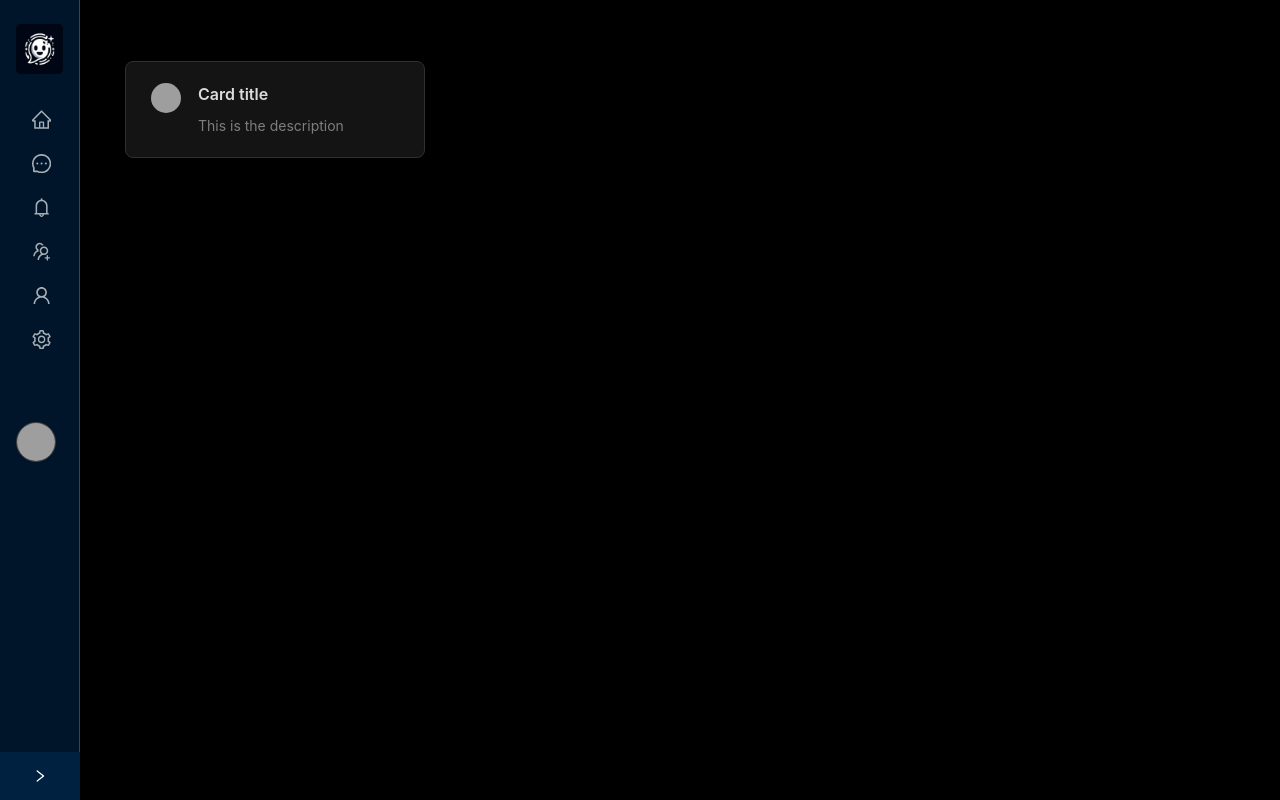
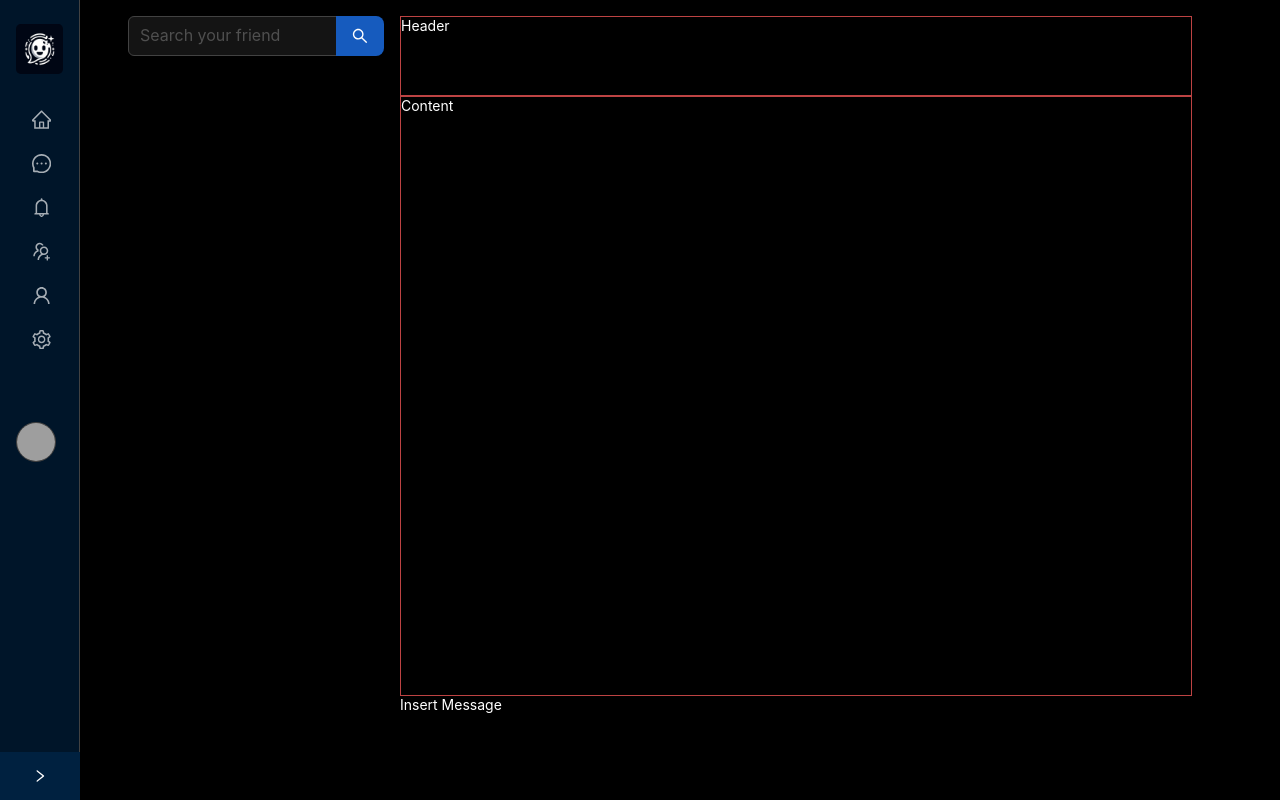
Before and after one commit to harshit-mishr/chit-chat-client, a Next.js app: page /chat in a window 1280 px wide. Built offline with nearby package versions, Linux system fonts and the light colour scheme; grey boxes are pictures that could not be loaded.

Commit message:
Started creating Chat component & add feature of find my friend

```diff
--- a/src/app/chat/page.js
+++ b/src/app/chat/page.js
@@ -1,23 +1,105 @@
 'use client';
 
-import React, { useState } from 'react';
+import React, { useRef, useState } from 'react';
 import MainLayout from '@/components/CommonLayout/layout';
-import { Layout } from 'antd';
+import { Input, Layout } from 'antd';
 import styles from './style.module.css';
 import UserListCard from '@/components/UserListCard/UserListCard';
+import apiService from '@/service/apiService';
+import { values } from 'lodash';
+import ChatLayout from '@/components/ChatLayout/ChatLayout';
 
 const { Content } = Layout;
 
 function Chat() {
     const [collapsed, setCollapsed] = useState(true);
+    const [currentPage, setCurrentPage] = useState(1);
+    const searchValueRef = useRef('');
+    const currentPageRef = useRef(currentPage);
+    const [friendList, setFriendList] = useState([]);
+    const [totalCount, setTotalCount] = useState(0);
+    const [searchValue, setSearchValue] = useState('');
+
+    const handleSearch = async (value, page = 1) => {
+        // Only fetch data if the search value is not empty
+        if (value) {
+            console.log('value', value, 'page', page);
+            const filter = {};
+            try {
+                const response = await apiService.get(
+                    'user/search-friend',
+                    {
+                        page,
+                        limit: 9,
+                        search: value,
+                        filter: JSON.stringify(filter) || null,
+                    },
+                    true,
+                );
+                console.log('response', response);
+                setFriendList(response.data.data);
+                setTotalCount(response.data.total);
+                searchValueRef.current = value;
+                currentPageRef.current = page;
+            } catch (error) {
+                console.error('Error:', error);
+            }
+        } else {
+            // Clear data when the search value is empty
+            setFriendList([]); // Reset friend list to empty array
+            setTotalCount(0); // Reset total count
+        }
+    };
 
     return (
-        <MainLayout collapsed={true} setCollapsed={setCollapsed}>
-            <Content id={'collapesd'} className={'main_side_bar'}>
+        <MainLayout
+            collapsed={true}
+            setCollapsed={setCollapsed}
+            style={{ border: '1px solid red' }}
+        >
+            <div
+                style={{
+                    display: 'flex',
+                    gap: '1rem',
+                    marginLeft: '8rem',
+                    marginTop: '1rem',
+                    width: '100%',
+                }}
+            >
                 <div className={styles.left_container}>
-                    <UserListCard />
+                    <div
+                        style={{
+                            textAlign: 'center',
+                            maxWidth: '20vw',
+                            minWidth: '20vw',
+                        }}
+                    >
+                        <Input.Search
+                            className={styles.search_input}
+                            placeholder="Search your friend"
+                            loading={false}
+                            enterButton
+                            allowClear
+                            size="large"
+                            onChange={value => setSearchValue(value)}
+                            onSearch={value => {
+                                handleSearch(value, 1);
+                                setCurrentPage(1);
+                                // setSearchValue(value);
+                            }}
+                        />
+                    </div>
+                    <div style={{ marginTop: '0.5rem' }}>
+                        {friendList.length > 0 &&
+                            friendList.map(item => (
+                                <UserListCard key={item._id} data={item} />
+                            ))}
+                    </div>
                 </div>
-            </Content>
+                <div style={{ width: '100%' }}>
+                    <ChatLayout />
+                </div>
+            </div>
         </MainLayout>
     );
 }
--- a/src/app/chat/style.module.css
+++ b/src/app/chat/style.module.css
@@ -0,0 +1,13 @@
+.search_input :hover {
+    border-color: #1668dc;
+    outline-color: #1668dc;
+}
+
+.search_input :focus {
+    border-color: #1668dc;
+    outline-color: #1668dc;
+}
+
+.left_container {
+    max-width: 50vh;
+}
--- /dev/null
+++ b/src/components/ChatLayout/ChatLayout.js
@@ -0,0 +1,16 @@
+import React from 'react';
+import style from './style.module.css';
+
+function ChatLayout() {
+    return (
+        <div className={style.container}>
+            <div className={style.header}>Header</div>
+
+            <div className={style.content}>Content</div>
+
+            <div>Insert Message</div>
+        </div>
+    );
+}
+
+export default ChatLayout;
--- /dev/null
+++ b/src/components/ChatLayout/style.module.css
@@ -0,0 +1,15 @@
+.header {
+    border: 1px solid #bd4343;
+    height: 10vh;
+    width: 100%;
+}
+
+.container {
+    width: 90%;
+}
+
+.content {
+    border: 1px solid #bd4343;
+    height: 75vh;
+    width: 100%;
+}
--- a/src/components/UserListCard/UserListCard.js
+++ b/src/components/UserListCard/UserListCard.js
@@ -3,18 +3,23 @@ import React, { useState } from 'react';
 import style from './style.module.css';
 const { Meta } = Card;
 
-function UserListCard() {
+function UserListCard({ data }) {
     const [loading, setLoading] = useState(false);
     return (
         <Card style={{ width: 300 }} className={style.card} loading={loading}>
-            <Meta
-                className={style.meta}
-                avatar={
-                    <Avatar src="https://api.dicebear.com/7.x/miniavs/svg?seed=1" />
-                }
-                title="Card title"
-                description="This is the description"
-            />
+            <div className={style.userDescription}>
+                <Avatar
+                    src={
+                        data?.profilePicture
+                            ? data.profilePicture
+                            : 'https://api.dicebear.com/7.x/miniavs/svg?seed=1'
+                    }
+                />
+                <div className={style.userInfo}>
+                    <h4>{data?.username}</h4>
+                    {data?.lastMessage && <div>Last Message</div>}
+                </div>
+            </div>
         </Card>
     );
 }
--- a/src/components/UserListCard/style.module.css
+++ b/src/components/UserListCard/style.module.css
@@ -4,3 +4,12 @@
 .meta {
     padding: 0rem;
 }
+
+/* .userInfo {
+    float: right;
+} */
+
+.userDescription {
+    display: flex;
+    gap: 2rem;
+}
```
